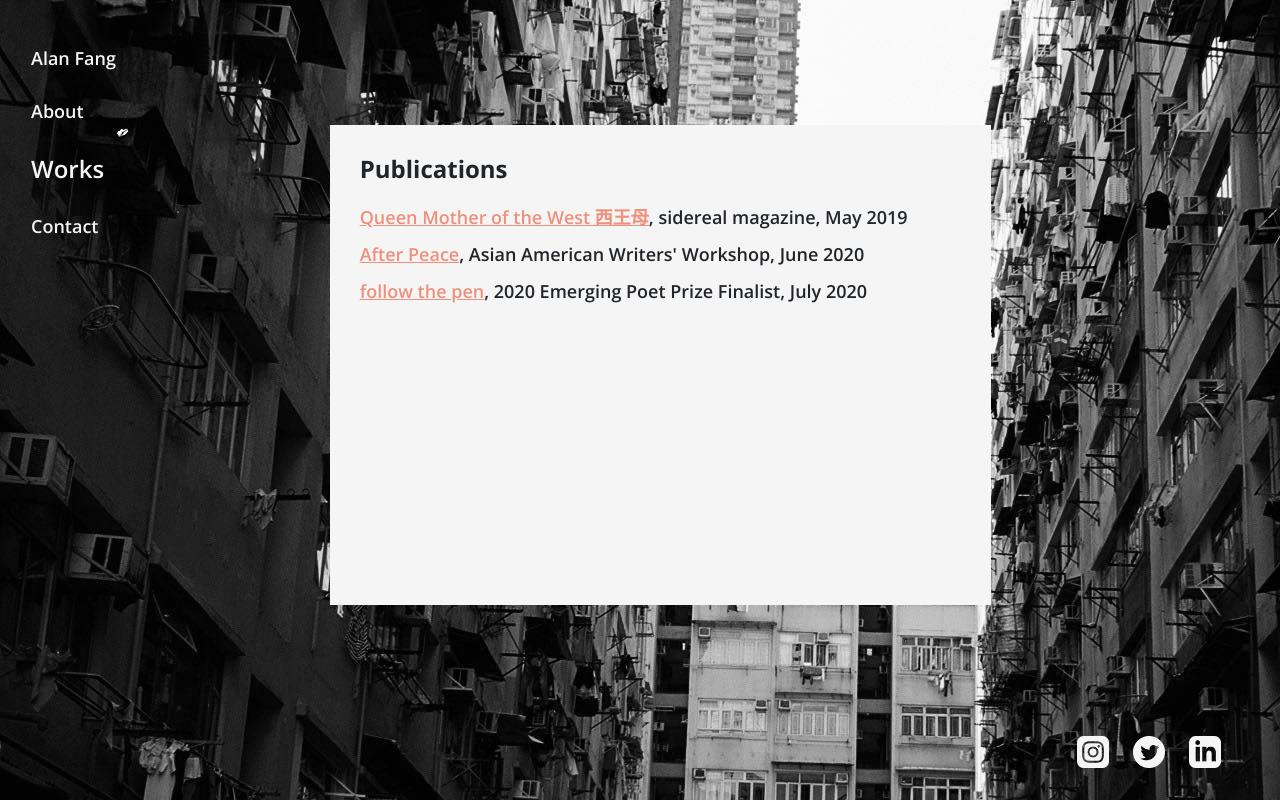
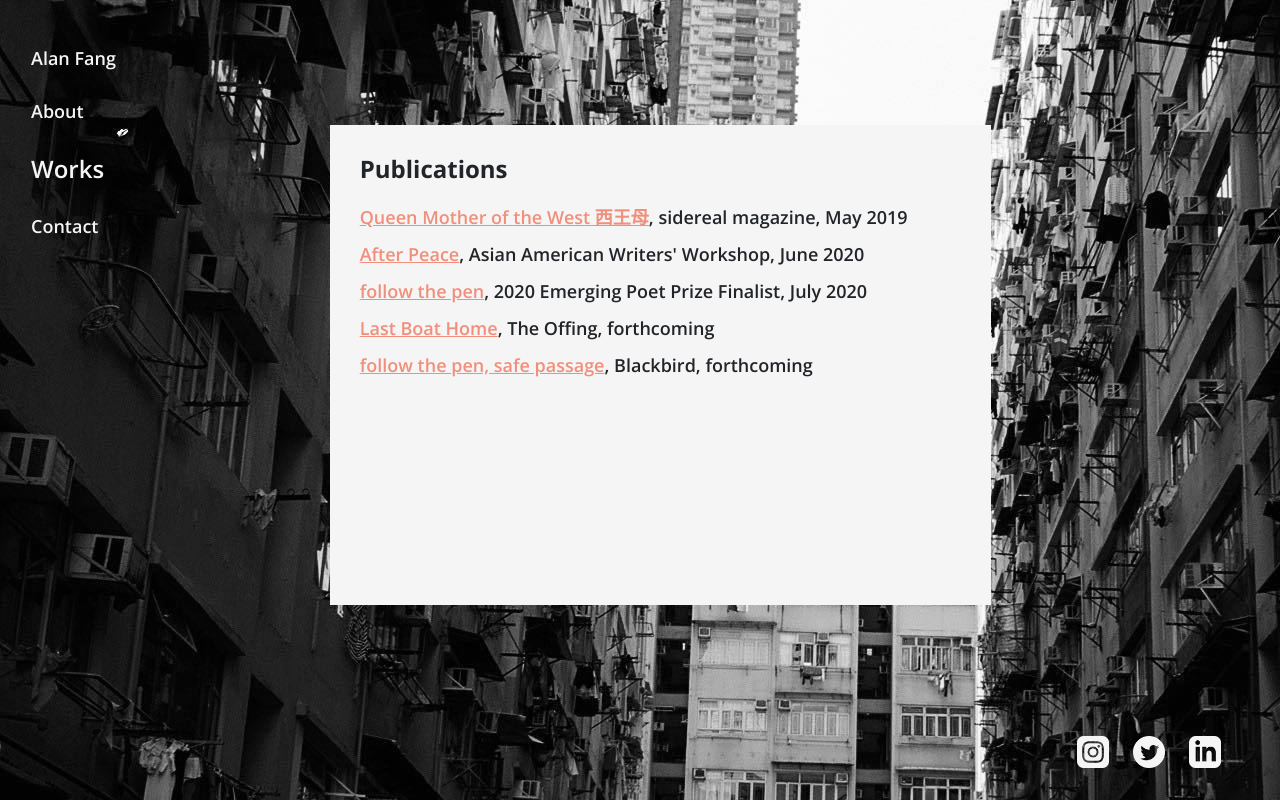
Before and after one commit to szeng7/afang-website, a React (Create React App) app: page / in a window 1280 px wide. Both pictures are taken after a click on the tab "Works". Built offline with nearby package versions, Linux system fonts and the light colour scheme.

Commit message:
updated works page

```diff
--- a/package.json
+++ b/package.json
@@ -12,7 +12,7 @@
     "react-bootstrap": "^1.0.1",
     "react-dom": "^16.13.1",
     "react-router-dom": "^5.2.0",
-    "react-scripts": "3.4.1"
+    "react-scripts": "^3.4.4"
   },
   "scripts": {
     "start": "react-scripts start",
--- a/src/assets/components/PageContainer.jsx
+++ b/src/assets/components/PageContainer.jsx
@@ -139,6 +139,18 @@ class PageContainer extends Component {
                                     follow the pen
                                 </span>
                                 , 2020 Emerging Poet Prize Finalist, July 2020
+                            </p>
+                            <p className="my-auto entry">
+                                <span className="highlight underline">
+                                    Last Boat Home
+                                </span>
+                                , The Offing, forthcoming
+                            </p>
+                            <p className="my-auto entry">
+                                <span className="highlight underline">
+                                    follow the pen, safe passage
+                                </span>
+                                , Blackbird, forthcoming
                             </p>
                         </Container>
                     </Col>
```
Also changed, not shown: 1 other file (tests, documents, lock files or other folders).
